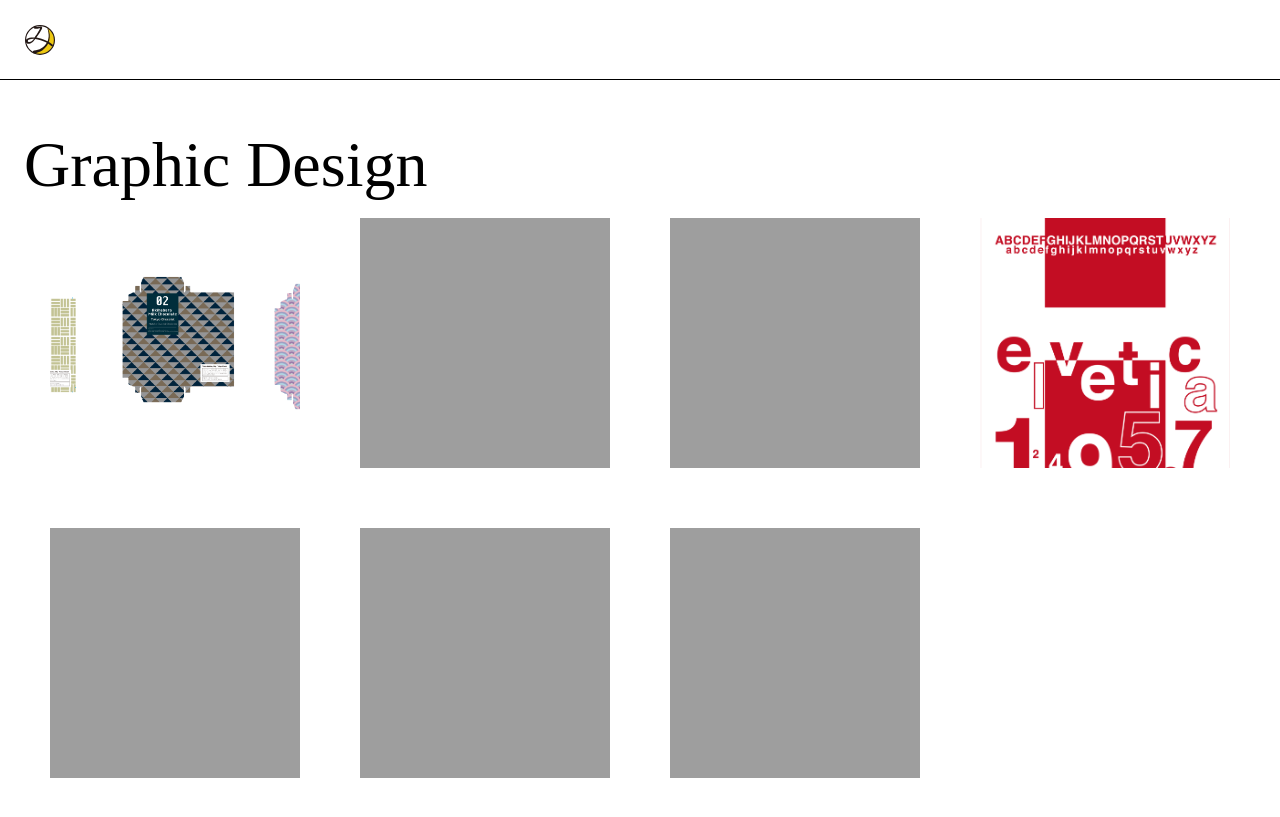
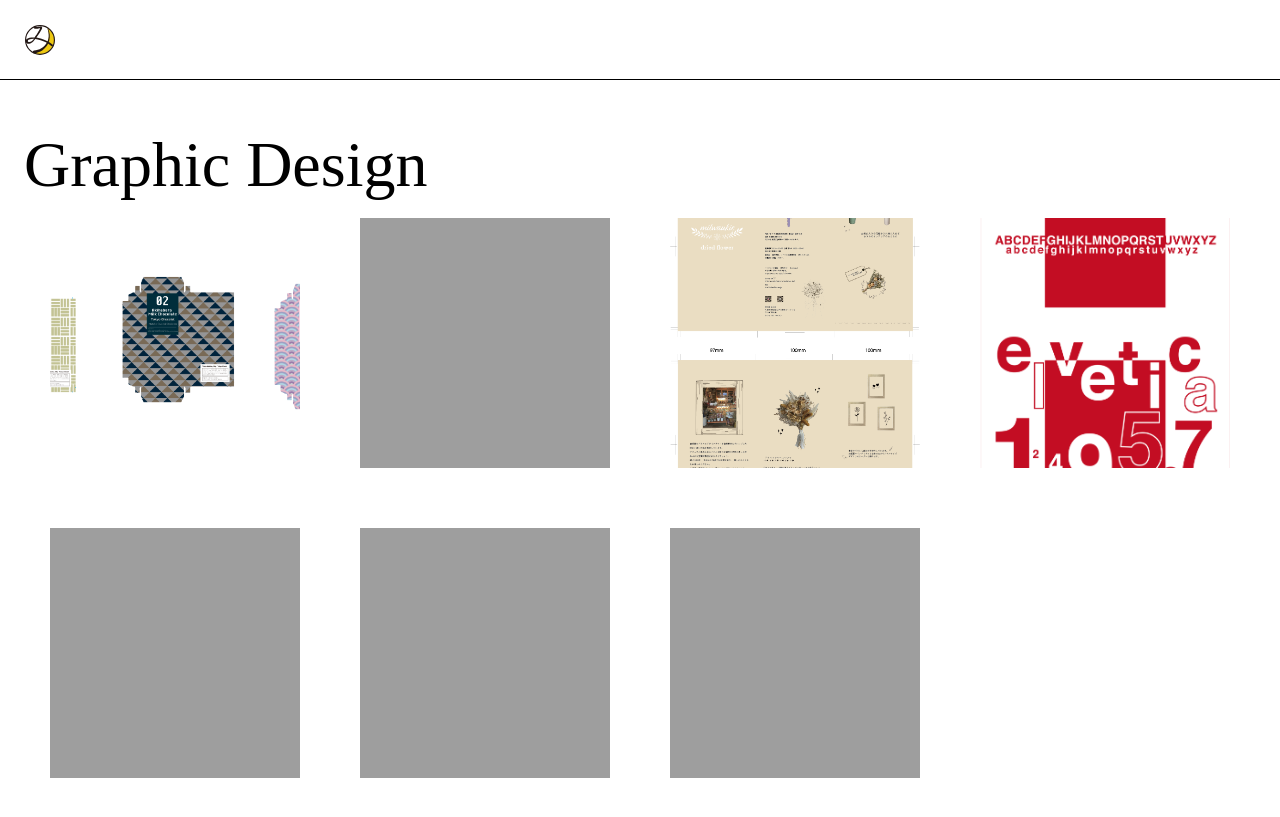
Before and after one commit to MochimochiKinoko/Portfolio-Site, a Jekyll site: the page built from graphic-design.markdown, in a window 1280 px wide. Shown: the top 817 px of the page. Built offline with Jekyll 4.4.1, drawn with Linux system fonts in a browser that asks for light colours; some web fonts are replaced.

Commit message:
milwaukie_modifiedBrochure

```diff
--- a/_includes/graphic-design.html
+++ b/_includes/graphic-design.html
@@ -25,7 +25,7 @@
             グッズとしてマグカップのデザインを考案しました。バンドメンバーの写真を載せたもの、オリジナルイラストロゴをモチーフにしたものの二種類考案しました<br>
             ③ ロゴ<br>
             バンド名「Bring Me The Horizon」の「Horizon」から、水平線、水平線から登る太陽や虹をモチーフにしたロゴを考案しました">
-            <img src="{{'assets/images/gallery/milwaukie_brochure.pdf' | absolute_url }}" alt="お気に入りのドライフラワーショップの三つ折りパンフレットをリデザインしました。<br>
+            <img src="{{'assets/images/gallery/milwaukie_brochure.png' | absolute_url }}" alt="お気に入りのドライフラワーショップの三つ折りパンフレットをリデザインしました。<br>
             お店の雰囲気に合わせて、ナチュラルな色合いを選定。<br>ハンドメイドクラフトがメインなので、製品イメージに合わせて手書き風のイラストを使用">
             <img src="{{'assets/images/gallery/TypographyPoster_Helvetica.png' | absolute_url }}" alt="デザイン学校の課題で作成したタイポグラフィポスター。<br>
             Helvetica発祥であるスイスの国旗のカラーをポスターのメインカラーに使用して作成しました。">
```
Also changed, not shown: assets/images/gallery/milwaukie_brochure.png.
